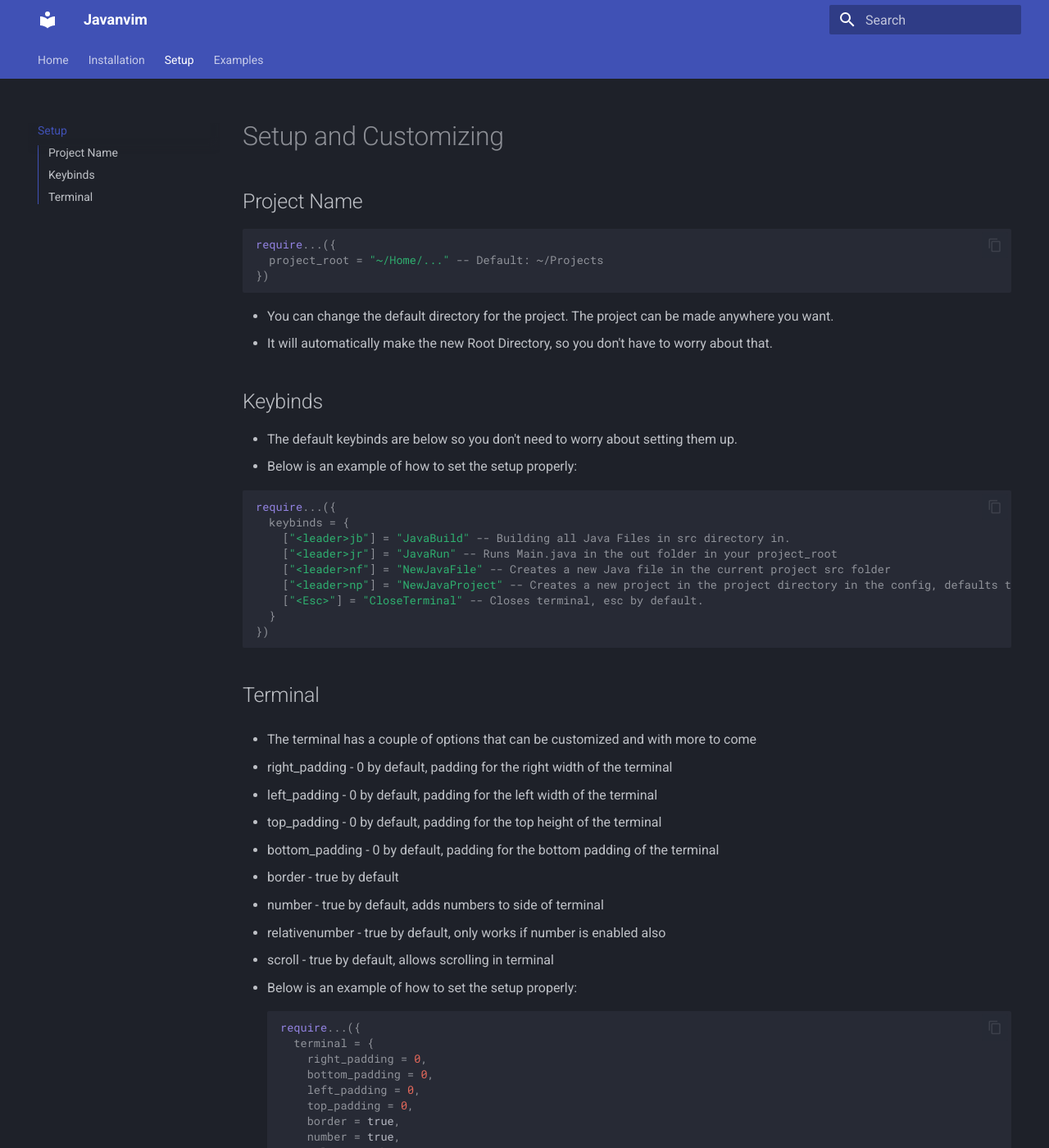
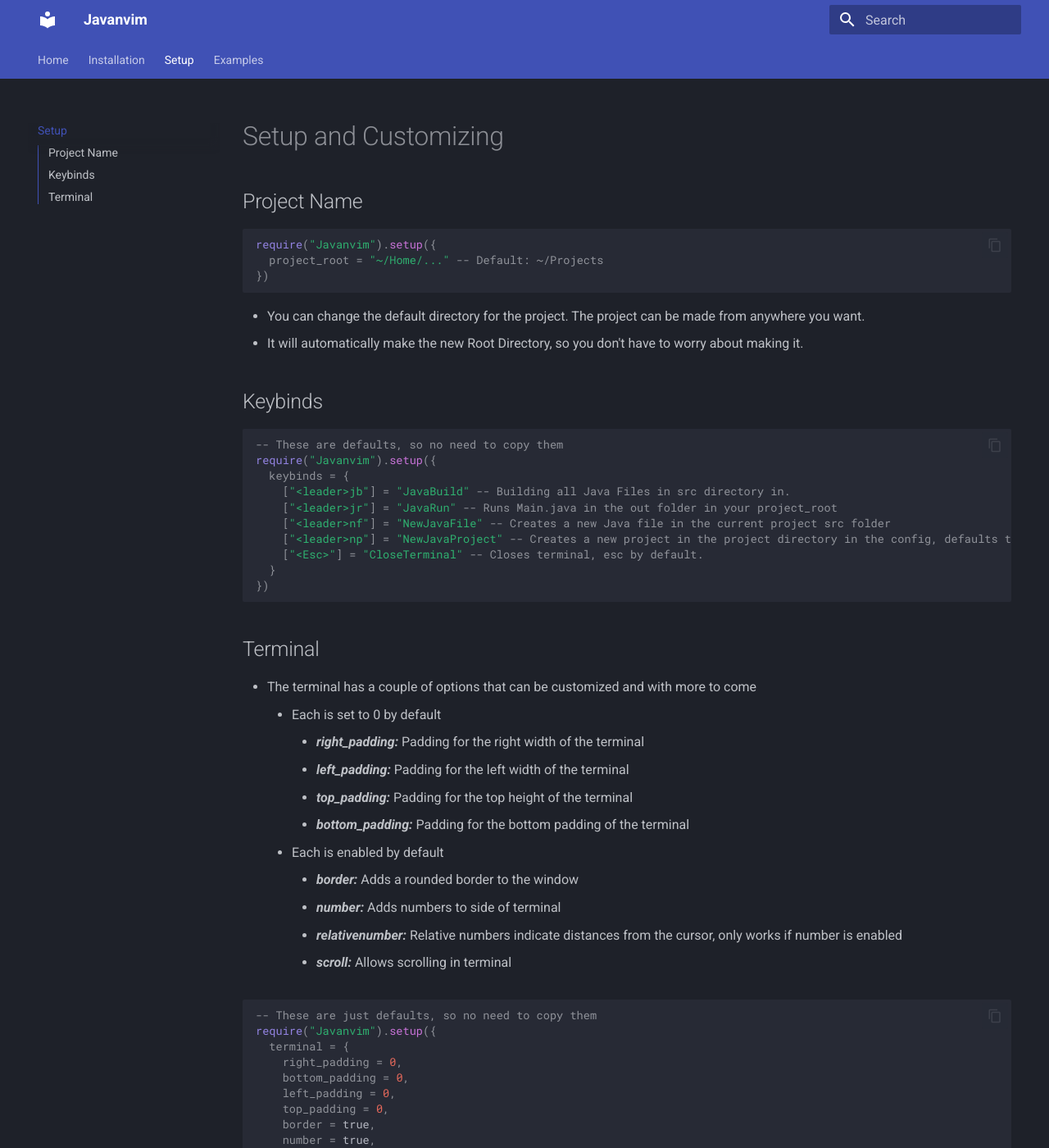
Before and after one commit to DarthMooMancer/Javanvim.docs, an MkDocs documentation site: the page built from docs/setup.md, in a window 1280 px wide and 1400 px high. Shown: the whole window at 82% size. Built offline with MkDocs 1.6.1 and Material for MkDocs 9.7.7, drawn with Linux system fonts in a browser that asks for light colours.

Commit message:
Updating docs

````diff
--- a/docs/setup.md
+++ b/docs/setup.md
@@ -3,20 +3,18 @@
 ## Project Name
 
 ```lua
-require...({
+require("Javanvim").setup({
   project_root = "~/Home/..." -- Default: ~/Projects
 })
 ```
 
-* You can change the default directory for the project. The project can be made anywhere you want.
-* It will automatically make the new Root Directory, so you don't have to worry about that.
+* You can change the default directory for the project. The project can be made from anywhere you want.
+* It will automatically make the new Root Directory, so you don't have to worry about making it.
 
 ## Keybinds
-* The default keybinds are below so you don't need to worry about setting them up.
-* Below is an example of how to set the setup properly:
-
 ```lua
-require...({
+-- These are defaults, so no need to copy them
+require("Javanvim").setup({
   keybinds = {
     ["<leader>jb"] = "JavaBuild" -- Building all Java Files in src directory in.
     ["<leader>jr"] = "JavaRun" -- Runs Main.java in the out folder in your project_root
@@ -30,19 +28,20 @@ require...({
 ## Terminal
 
 * The terminal has a couple of options that can be customized and with more to come
+    - Each is set to 0 by default
+        * **_right_padding:_** Padding for the right width of the terminal
+        * **_left_padding:_** Padding for the left width of the terminal
+        * **_top_padding:_** Padding for the top height of the terminal
+        * **_bottom_padding:_** Padding for the bottom padding of the terminal
+    - Each is enabled by default
+        * **_border:_** Adds a rounded border to the window
+        * **_number:_** Adds numbers to side of terminal
+        * **_relativenumber:_** Relative numbers indicate distances from the cursor, only works if number is enabled
+        * **_scroll:_** Allows scrolling in terminal
 
-  * right_padding - 0 by default, padding for the right width of the terminal
-  * left_padding - 0 by default, padding for the left width of the terminal
-  * top_padding - 0 by default, padding for the top height of the terminal
-  * bottom_padding - 0 by default, padding for the bottom padding of the terminal
-  * border - true by default
-  * number - true by default, adds numbers to side of terminal
-  * relativenumber - true by default, only works if number is enabled also
-  * scroll - true by default, allows scrolling in terminal
-
-* Below is an example of how to set the setup properly:
 ```lua
-require...({
+-- These are just defaults, so no need to copy them
+require("Javanvim").setup({
   terminal = {
     right_padding = 0,
     bottom_padding = 0,
````
Also changed, not shown: docs/examples.md (+2 -4 lines).
